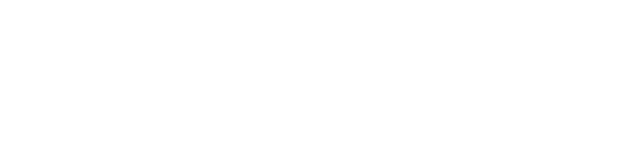
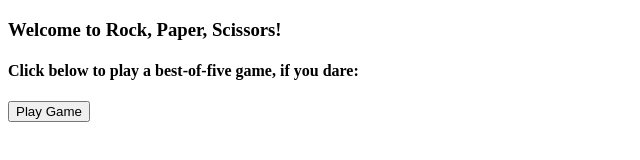
Before and after one commit to mvserna/rock-paper-scissors, a plain HTML site: page index.html in a window 1280 px wide. Shown: the whole page, without its empty margins (0-640 px from the left). Drawn offline with Linux system fonts and the light colour scheme.

Commit message:
Add html button and alert on invalid move

```diff
--- a/index.html
+++ b/index.html
@@ -2,12 +2,15 @@
 <html>
 <head>
   <meta charset="utf-8">
-  <title>HTML Template</title>
-  <style>
-
-  </style>
+  <title>Rock, Paper, Scissors</title>
+  <link ref="stylesheet" href="style.css">
 </head>
 <body>
+  <label for="game">
+    <h3>Welcome to Rock, Paper, Scissors!</h3>
+    <h4>Click below to play a best-of-five game, if you dare:</h4>
+    <button onclick="game()">Play Game</button>
+  </label>
   <p></p>
   <script src="main.js"></script>
 </body>
--- a/main.js
+++ b/main.js
@@ -31,8 +31,9 @@ function testMove(move) {
     // II.A.1. If user move isn't Rock, Paper, or Scissors
     if ( !(move === "Rock" || move === "Paper" || move === "Scissors") ) {
       // II.A.2 Then run error message and prompt again
-      console.log("That's not a move!");
-      console.log("Please choose from Rock, Paper, and Scissors.");
+      console.log("That's not a move!\nPlease choose from Rock, Paper, and Scissors.");
+      alert("That's not a move!\nPlease choose from Rock, Paper, and Scissors.");
+      game();
     }
     // II.A.3 Take no action
     return
```
